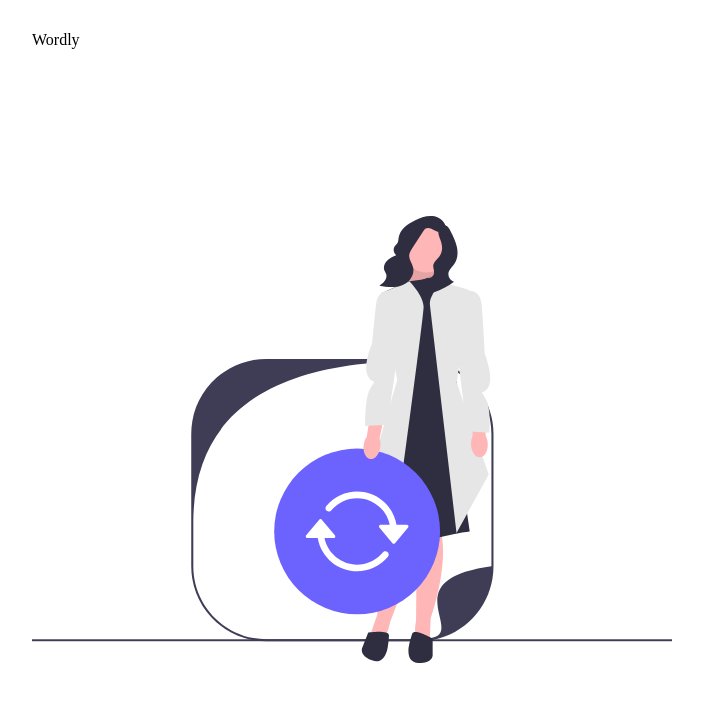
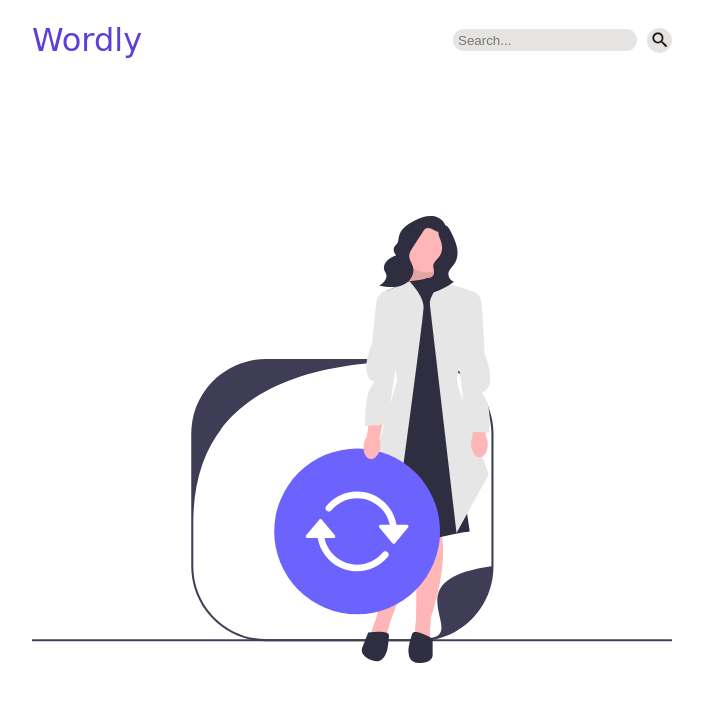
Before and after one commit to SomtoJF/Dictionary, a website built with webpack: page dist/index.html in a window 1280 px wide. Shown: the whole page, without its empty margins (288-991 px from the left). Built offline with nearby package versions, Linux system fonts and the light colour scheme; a web font is replaced by a local one.

Commit message:
Create input form for searching words

```diff
--- a/dist/index.html
+++ b/dist/index.html
@@ -10,7 +10,11 @@
 <body>
     <div id="content">
         <nav>
-            Wordly
+            <div id="logo">Wordly</div>
+            <form action="">
+                <input type="text" required placeholder="Search...">
+                <button type="submit"></button>
+            </form>
         </nav>
         <div id="results">
 
```
